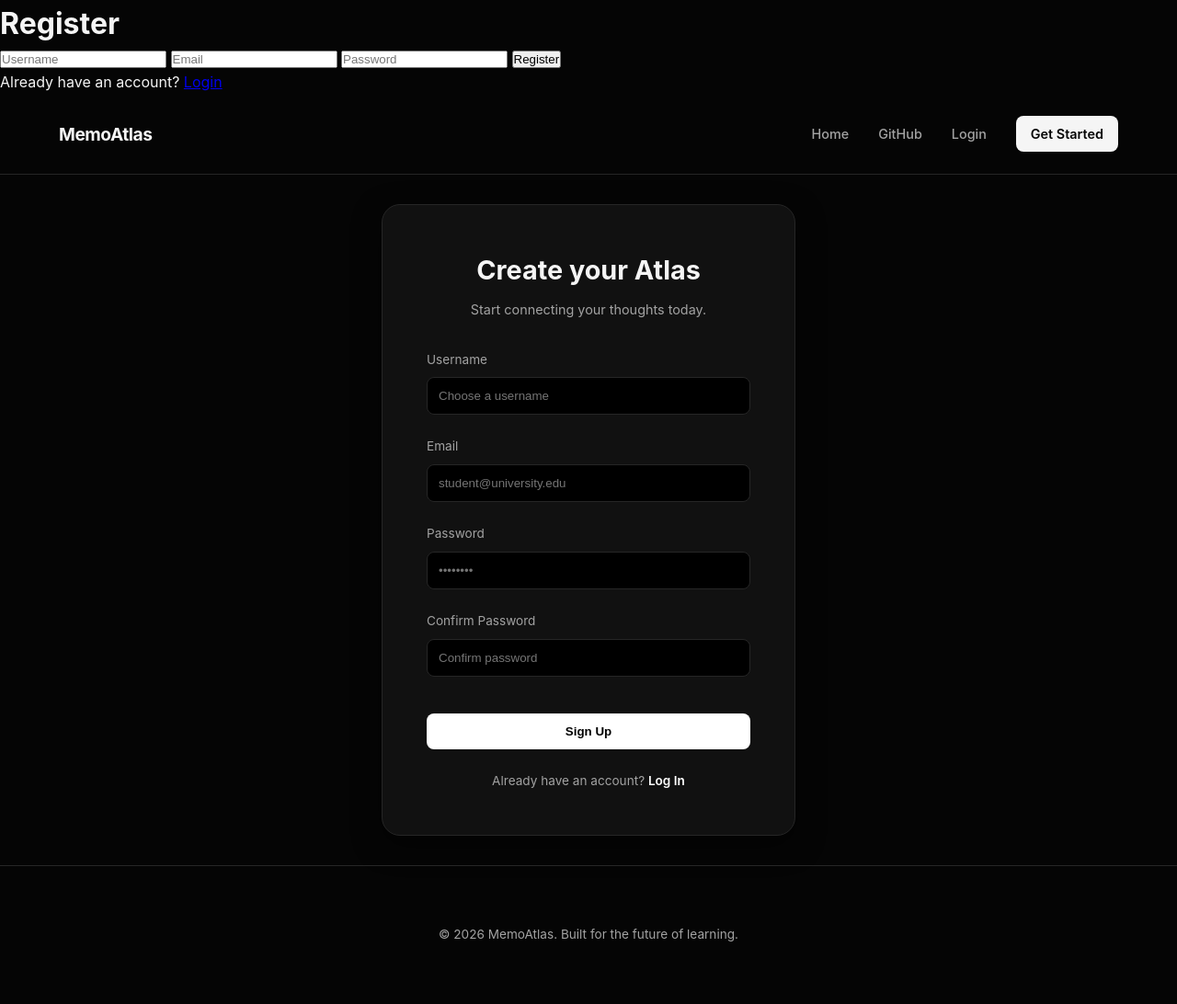
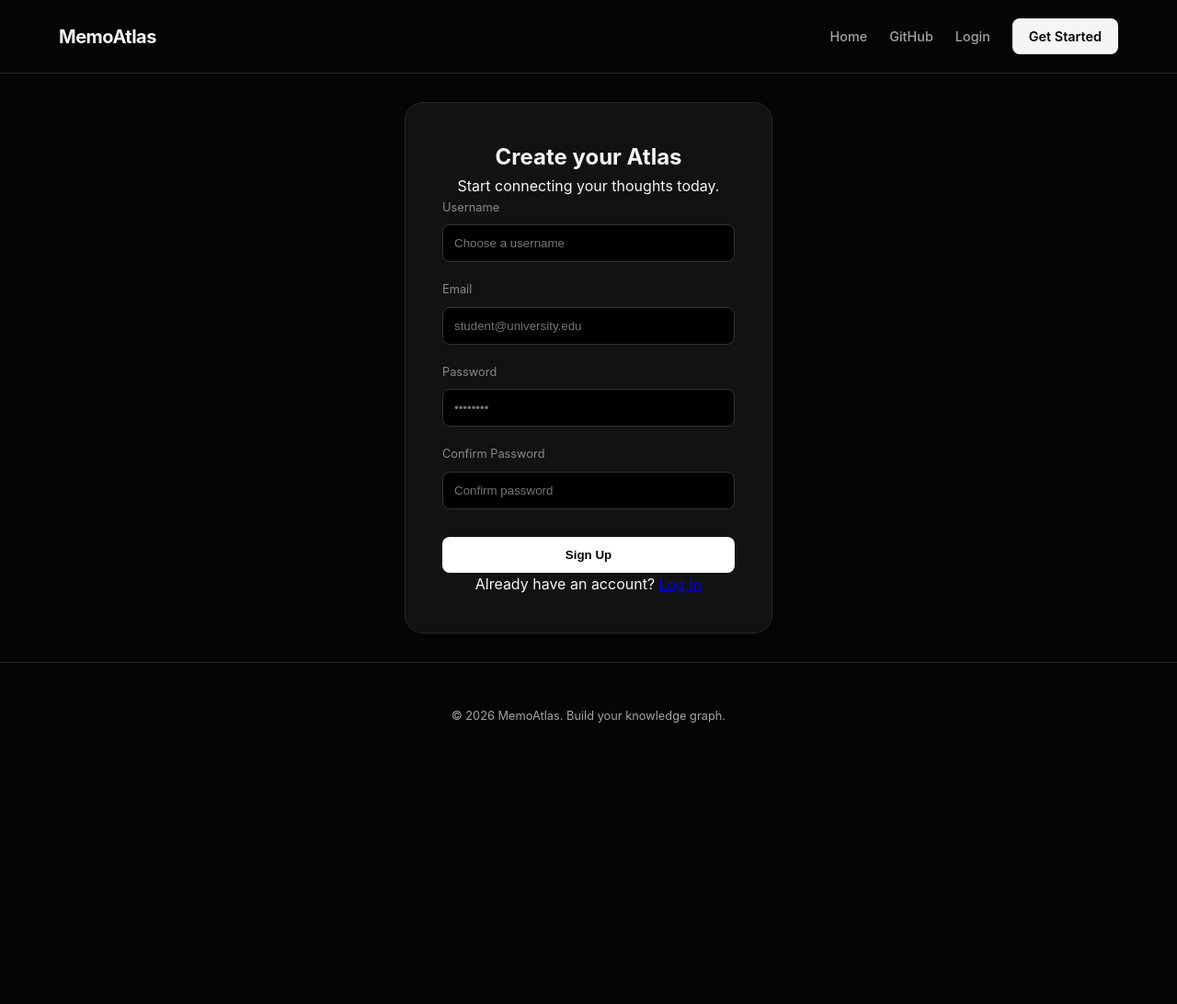
Before and after one commit to Nitikpsn/memoatlas, a Flask app: page /register in a window 1280 px wide. Shown: the whole page at 92% size. After the commit the page ends 786 px from the top, so only its background shows below. Run offline with Flask 3, Linux system fonts and the light colour scheme.

Commit message:
Refactor registration and base templates for improved styling and structure

```diff
--- a/app/templates/auth/register.html
+++ b/app/templates/auth/register.html
@@ -1,24 +1,6 @@
-<!DOCTYPE html>
-<html lang="en">
-<head>
-    <meta charset="UTF-8">
-    <meta name="viewport" content="width=device-width, initial-scale=1.0">
-    <title>Register - MemoAtlas</title>
-</head>
-<body>
-    <h1>Register</h1>
-    <form method="POST" action="{{ url_for('auth.register') }}">
-        <input type="text" name="username" placeholder="Username" required>
-        <input type="email" name="email" placeholder="Email" required>
-        <input type="password" name="password" placeholder="Password" required>
-        <button type="submit">Register</button>
-    </form>
-    <p>Already have an account? <a href="{{ url_for('auth.login') }}">Login</a></p>
-</body>
-</html>
 {% extends "base.html" %}
 
-{% block title %}Join the Atlas | MemoAtlas{% endblock %}
+{% block title %}Register | MemoAtlas{% endblock %}
 
 {% block content %}
 <div class="auth-container">
@@ -26,30 +8,30 @@
         <h2>Create your Atlas</h2>
         <p class="auth-subtitle">Start connecting your thoughts today.</p>
 
-        <form method="POST" action="">
+        <form method="POST">
             {{ form.hidden_tag() }}
 
             <div class="form-group">
-                {{ form.username.label(class="form-label") }}
+                <label class="form-label">Username</label>
                 {{ form.username(class="form-input", placeholder="Choose a username") }}
             </div>
 
             <div class="form-group">
-                {{ form.email.label(class="form-label") }}
+                <label class="form-label">Email</label>
                 {{ form.email(class="form-input", placeholder="student@university.edu") }}
             </div>
 
             <div class="form-group">
-                {{ form.password.label(class="form-label") }}
+                <label class="form-label">Password</label>
                 {{ form.password(class="form-input", placeholder="••••••••") }}
             </div>
 
             <div class="form-group">
-                {{ form.confirm_password.label(class="form-label") }}
+                <label class="form-label">Confirm Password</label>
                 {{ form.confirm_password(class="form-input", placeholder="Confirm password") }}
             </div>
 
-            {{ form.submit(class="btn-auth") }}
+            <button type="submit" class="btn-auth">Sign Up</button>
         </form>
 
         <div class="auth-footer">
@@ -59,49 +41,43 @@
 </div>
 
 <style>
+    /* Ensure the background stays dark and the card centers */
     .auth-container {
         display: flex;
         justify-content: center;
         align-items: center;
         min-height: 80vh;
+        padding: 20px;
     }
     .auth-card {
-        background: var(--card-bg);
-        border: 1px solid var(--border-color);
-        padding: 3rem;
+        background: #121212; /* Matching your landing page */
+        border: 1px solid #262626;
+        padding: 40px;
         border-radius: 20px;
         width: 100%;
-        max-width: 450px;
-        box-shadow: 0 10px 30px rgba(0,0,0,0.5);
+        max-width: 400px;
+        text-align: center;
     }
-    h2 { font-size: 1.8rem; margin-bottom: 0.5rem; text-align: center; }
-    .auth-subtitle { color: var(--text-muted); text-align: center; margin-bottom: 2rem; font-size: 0.9rem; }
-
-    .form-group { margin-bottom: 1.5rem; }
-    .form-label { display: block; margin-bottom: 0.5rem; font-size: 0.85rem; color: var(--text-muted); }
+    .form-group { text-align: left; margin-bottom: 20px; }
+    .form-label { display: block; color: #888; font-size: 0.8rem; margin-bottom: 8px; }
     .form-input {
         width: 100%;
+        background: #000;
+        border: 1px solid #333;
+        color: white;
         padding: 12px;
-        background: #000;
-        border: 1px solid var(--border-color);
         border-radius: 8px;
-        color: white;
-        transition: border-color 0.3s;
     }
-    .form-input:focus { outline: none; border-color: #555; }
-
     .btn-auth {
         width: 100%;
         padding: 12px;
-        background: white;
-        color: black;
+        background: #fff;
+        color: #000;
         border: none;
         border-radius: 8px;
-        font-weight: 600;
+        font-weight: 700;
         cursor: pointer;
-        margin-top: 1rem;
+        margin-top: 10px;
     }
-    .auth-footer { text-align: center; margin-top: 1.5rem; font-size: 0.85rem; color: var(--text-muted); }
-    .auth-footer a { color: white; text-decoration: none; font-weight: 600; }
 </style>
 {% endblock %}
--- a/app/templates/base.html
+++ b/app/templates/base.html
@@ -33,15 +33,19 @@
             display: flex;
             justify-content: space-between;
             align-items: center;
-            padding: 1.5rem 5%;
+            padding: 1rem 5%;
             width: 100%;
-            max-width: 1300px;
-            margin: 0 auto;
+            height: 80px;
             border-bottom: 1px solid var(--border-color);
+            background: rgba(5, 5, 5, 0.8);
+            backdrop-filter: blur(10px);
+            position: sticky;
+            top: 0;
+            z-index: 1000;
         }
 
         .logo {
-            font-size: 1.2rem;
+            font-size: 1.25rem;
             font-weight: 700;
             text-decoration: none;
             color: var(--text-main);
@@ -51,7 +55,7 @@
         .nav-links {
             display: flex;
             align-items: center;
-            gap: 2rem;
+            gap: 1.5rem;
         }
 
         .nav-links a {
@@ -62,93 +66,71 @@
             transition: color 0.2s;
         }
 
-        .nav-links a:hover {
-            color: var(--text-main);
-        }
+        .nav-links a:hover { color: var(--text-main); }
 
-        /* Special style for the primary action button */
-        .nav-btn {
-            background: var(--text-main);
-            color: var(--bg-color) !important;
-            padding: 0.5rem 1rem;
-            border-radius: 8px;
-            font-weight: 600 !important;
-        }
-
+        /* Buttons */
         .nav-cta {
             background: #f5f5f5;
             color: #050505 !important;
-            padding: 8px 16px;
+            padding: 8px 18px;
             border-radius: 8px;
             font-weight: 600 !important;
+            transition: transform 0.2s, opacity 0.2s;
         }
 
-        .nav-cta:hover {
-            opacity: 0.9;
+        .nav-cta:hover { transform: translateY(-1px); opacity: 0.9; }
+
+        /* Flash Messages */
+        .flash-container {
+            position: fixed;
+            top: 90px;
+            left: 50%;
+            transform: translateX(-50%);
+            z-index: 1001;
+            width: 90%;
+            max-width: 500px;
         }
 
-        .btn-sm {
-            display: inline-block;
-            background: var(--text-main);
-            color: var(--bg-color) !important;
-            padding: 0.35rem 0.85rem;
-            border-radius: 6px;
-            text-decoration: none;
-            font-weight: 600;
-            font-size: 0.85rem;
-            transition: opacity 0.2s;
+        .flash-message {
+            background: #1a1a1a;
+            border: 1px solid var(--border-color);
+            color: var(--text-main);
+            padding: 1rem;
+            border-radius: 10px;
+            margin-bottom: 0.5rem;
+            text-align: center;
+            box-shadow: 0 4px 12px rgba(0,0,0,0.5);
+            list-style: none;
         }
-        .btn-sm:hover { opacity: 0.9; }
 
+        /* Layout */
         main {
             flex: 1;
             width: 100%;
-            max-width: 1200px;
-            margin: 0 auto;
-            padding: 2rem 5%;
+            display: flex;
+            flex-direction: column;
         }
 
         footer {
             text-align: center;
-            padding: 4rem 1rem;
+            padding: 3rem 1rem;
             color: var(--text-muted);
             border-top: 1px solid var(--border-color);
-            font-size: 0.85rem;
+            font-size: 0.8rem;
         }
-
-        .flashes {
-            list-style: none;
-            padding: 1rem;
-            text-align: center;
-            background: #1a1a1a;
-            color: var(--text-main);
-            border-bottom: 1px solid var(--border-color);
-        }
-
-        /* Utility Class for Buttons used across pages */
-        .btn {
-            display: inline-block;
-            background: var(--text-main);
-            color: var(--bg-color);
-            padding: 0.8rem 1.5rem;
-            border-radius: 10px;
-            text-decoration: none;
-            font-weight: 600;
-            transition: opacity 0.2s;
-        }
-        .btn:hover { opacity: 0.9; }
 
     </style>
     {% block head %}{% endblock %}
 </head>
 <body>
+
     {% with messages = get_flashed_messages() %}
       {% if messages %}
-        <ul class="flashes">
+        <div class="flash-container">
         {% for message in messages %}
-          <li>{{ message }}</li>
+          <div class="flash-message">{{ message }}</div>
         {% endfor %}
-        </ul>
+        </div>
       {% endif %}
     {% endwith %}
 
@@ -174,7 +156,8 @@
     </main>
 
     <footer>
-        <p>&copy; 2026 MemoAtlas. Built for the future of learning.</p>
+        <p>&copy; 2026 MemoAtlas. Build your knowledge graph.</p>
     </footer>
+
 </body>
 </html>
```
